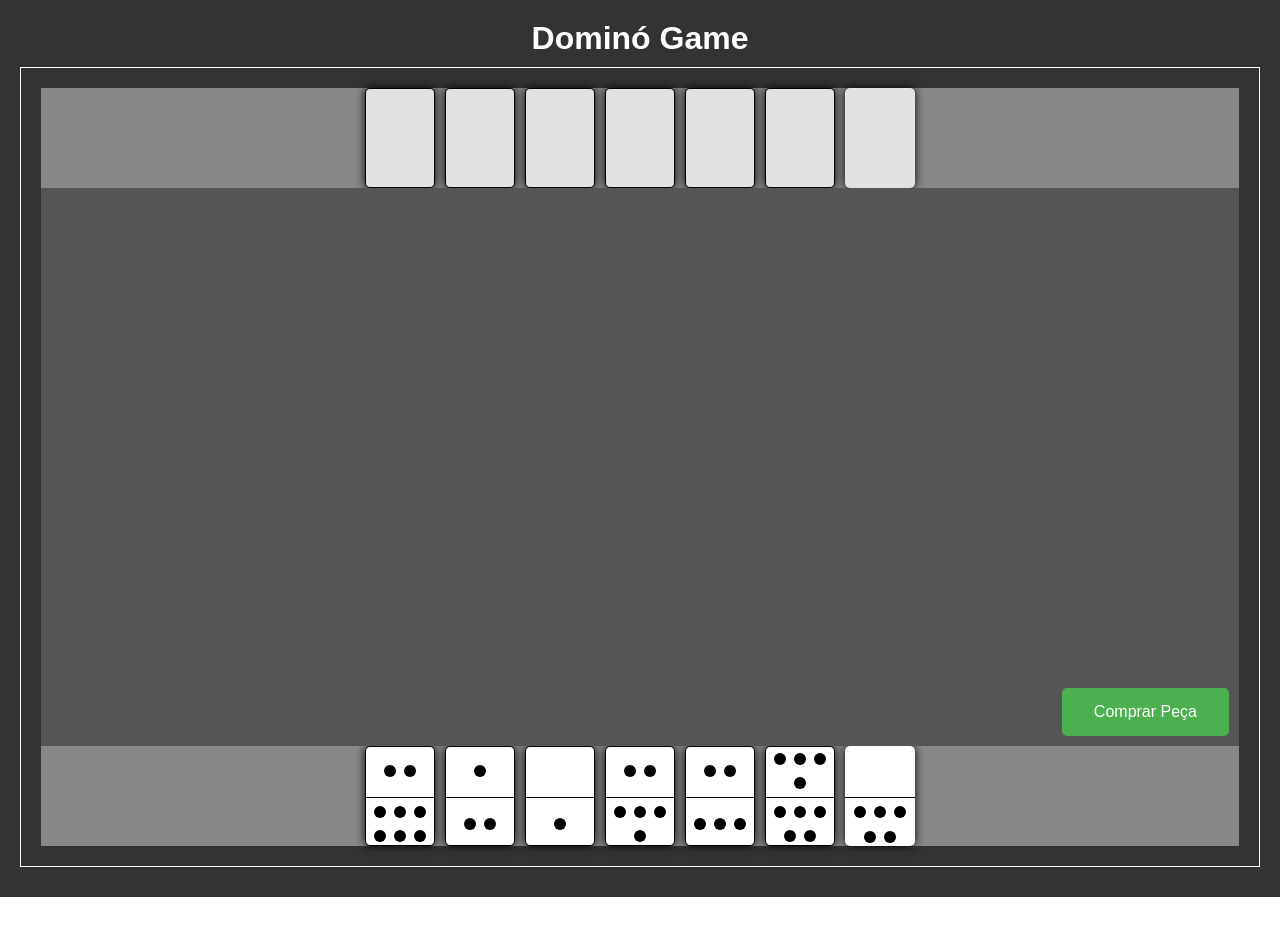
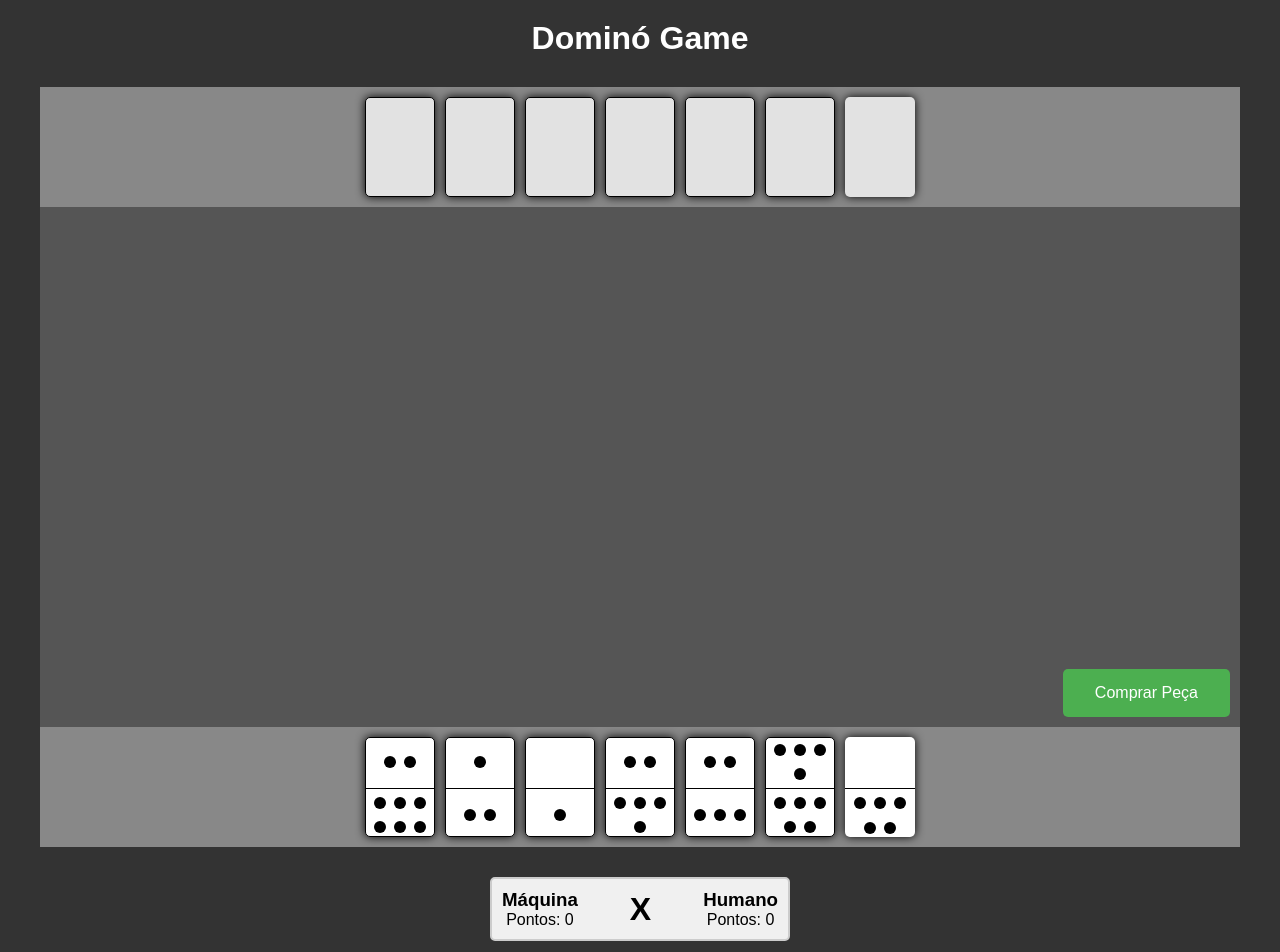
Before and after one commit to pedrokoerich/domino-game, an Angular app: page / in a window 1280 px wide. Shown: the top 952 px of the page. Before the commit the page ends 897 px from the top, so only its background shows below. Built offline with nearby package versions, Linux system fonts and the light colour scheme.

Commit message:
Desenvolvido placar, inserida validação de peças disponíveis para compra e validação de empate

```diff
--- a/src/app/app.component.css
+++ b/src/app/app.component.css
@@ -21,7 +21,6 @@ h1 {
   flex-direction: column;
   justify-content: space-between;
   align-items: center;
-  border: 1px solid white;
   width: 100%;
   height: 800px;
   margin-top: 10px;
@@ -46,7 +45,7 @@ h1 {
 .opponent-pieces,
 .my-pieces {
   width: 100%;
-  height: 100px;
+  height: 120px;
   padding: 5px;
   background-color: #888;
   display: flex;
@@ -214,10 +213,11 @@ h1 {
   text-decoration: none; /* Sem decoração de texto */
   display: inline-block; /* Exibir como bloco */
   font-size: 16px; /* Tamanho da fonte */
-  margin-top: 20px; /* Margem superior */
+  margin: 20px auto auto auto; /* topo, direita, inferior, esquerda */
   cursor: pointer; /* Cursor ao passar */
   border-radius: 5px; /* Borda arredondada */
   transition: background-color 0.3s ease-in-out; /* Transição suave */
+  display: none; /* Oculta o botão por padrão */;
 }
 
 .play-again-button:hover {
@@ -227,5 +227,54 @@ h1 {
 /* Footer */
 footer {
   margin-top: 10px;
-  color: #FFF;
 }
+
+/* Estilos para o placar */
+/* Estilos para o placar */
+#placar {
+  display: flex;
+  justify-content: space-between;
+  align-items: center;
+  background-color: #f0f0f0;
+  border: 2px solid #ccc;
+  padding: 10px;
+  border-radius: 5px;
+  width: 300px;
+  margin: 0 auto;
+}
+#placar h1 {
+  color: #000;
+}
+
+#placar h2 {
+  text-align: center;
+  margin-bottom: 10px;
+}
+
+#placar .score {
+  display: flex;
+  justify-content: space-between;
+  width: 100%;
+}
+
+#placar .score .player-score {
+  text-align: center;
+}
+
+#player1-score {
+  padding: auto;
+}
+
+#player1-score p {
+  margin: auto;
+  text-align: center;
+}
+
+#player2-score {
+  padding: auto;
+}
+
+#player2-score p {
+  margin: auto;
+  text-align: center;
+}
--- a/src/app/app.component.html
+++ b/src/app/app.component.html
@@ -54,10 +54,20 @@
         </div>
       </div>
     </div>
+    <!-- Placar -->
     <footer>
-      <!-- PLACAR -->
+      <div id="placar">
+        <div id="player1-score">
+          <h3>Máquina</h3>
+          <p>Pontos: {{ player1Score }}</p>
+        </div>
+        <h1>X</h1>
+        <div id="player2-score">
+          <h3>Humano</h3>
+          <p>Pontos: {{ player2Score }}</p>
+        </div>
+      </div>
     </footer>
-
     <!-- Modal de Mensagens -->
     <div id="modal" class="modal">
       <div class="modal-content">
--- a/src/app/app.component.ts
+++ b/src/app/app.component.ts
@@ -21,6 +21,8 @@ export class AppComponent implements OnInit {
   public draggedPieceIndex: number | null = null; // Índice da peça arrastada
   public message: string = ''; // Mensagem exibida no modal
   public lFim: boolean = false; // Verifica se o jogo acabou
+  public player1Score: number = 0; // Pontuação do jogador 1
+  public player2Score: number = 0; // Pontuação do jogador 2
 
   // Função para gerar todas as peças de dominó possíveis
   generateDominoPieces(): [number, number][] {
@@ -278,6 +280,12 @@ export class AppComponent implements OnInit {
       return; // Sai da função sem comprar uma peça
     }
 
+    if (this.playAreaData.length === 0) {
+      this.message = 'Não há peças disponíveis para compra.';
+      this.openModal();
+      return; // Sai da função sem comprar uma peça
+    }
+
     // Verifica o valor disponível na extremidade esquerda da mesa
     if (pieceFreeLeft && pieceFreeLeft.orientation === 'left') {
       valorDisponivelLeft = pieceFreeLeft.piece[0];
@@ -315,13 +323,14 @@ export class AppComponent implements OnInit {
     if (modal) {
       modal.style.display = "none"; // Oculta o modal
     }
-    if (this.lFim) {
-      window.location.reload();
-    }
   }
 
   openModal() {
     let modal = document.getElementById("modal");
+    let btn = document.getElementsByClassName("play-again-button")[0] as HTMLElement; // Access the specific element in the HTMLCollection
+    if (this.lFim) {
+      btn.style.display = "block"; // Set the style property of the element
+    }
     if (modal) {
       modal.style.display = "block"; // Mostra o Modal
     }
@@ -452,12 +461,47 @@ export class AppComponent implements OnInit {
   validaGanhador() {
     if (this.player2.length === 0) {
       this.message = 'Parabéns! Você venceu o jogo!';
+      this.player2Score++;
       this.lFim = true;
       this.openModal();
     } else if (this.player1.length === 0) {
       this.message = 'O computador venceu o jogo! Tente novamente.';
+      this.player1Score++;
       this.lFim = true;
       this.openModal();
+    } else if (this.playAreaData.length === 0 && this.player2.length !== 0 && this.player1.length !== 0) {
+      // Verificar se o jogo empatou
+      const pieceFreeLeft = this.done && this.done.length > 0 ? { piece: this.done[0].piece, orientation: this.done[0].orientation } : null;
+      const pieceFreeRight = this.done && this.done.length > 0 ? { piece: this.done[this.done.length-1].piece, orientation:this.done[this.done.length-1].orientation } : null;
+      let valorDisponivelLeft = 0;
+      let valorDisponivelRight = 0;
+
+      if (pieceFreeLeft && pieceFreeLeft.orientation === 'left') {
+        valorDisponivelLeft = pieceFreeLeft.piece[0];
+      } else if (pieceFreeLeft && pieceFreeLeft.orientation === 'right') {
+        valorDisponivelLeft = pieceFreeLeft.piece[1];
+      }
+
+      if (pieceFreeRight && pieceFreeRight.orientation === 'left') {
+        valorDisponivelRight = pieceFreeRight.piece[1];
+      } else if (pieceFreeRight && pieceFreeRight.orientation === 'right') {
+        valorDisponivelRight = pieceFreeRight.piece[0];
+      }
+
+      // Verificar se nenhum dos jogadores tem peças que encaixam com as peças disponíveis na esquerda e na direita
+      const noPossiblePieces = !this.player1.some(piece => {
+        const [left, right] = piece.piece;
+        return left === valorDisponivelLeft || left === valorDisponivelRight || right === valorDisponivelLeft || right === valorDisponivelRight;
+      }) && !this.player2.some(piece => {
+        const [left, right] = piece.piece;
+        return left === valorDisponivelLeft || left === valorDisponivelRight || right === valorDisponivelLeft || right === valorDisponivelRight;
+      });
+
+      if (noPossiblePieces) {
+        this.message = 'O jogo empatou! Tente novamente.';
+        this.lFim = true;
+        this.openModal();
+      }
     }
   }
 }
```
